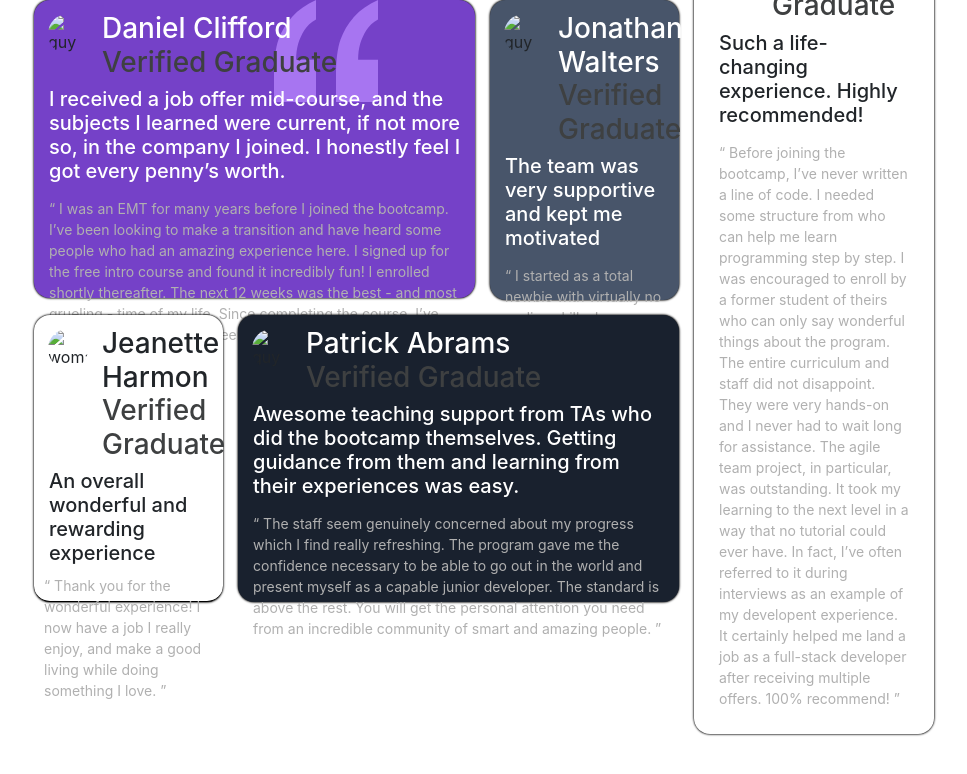
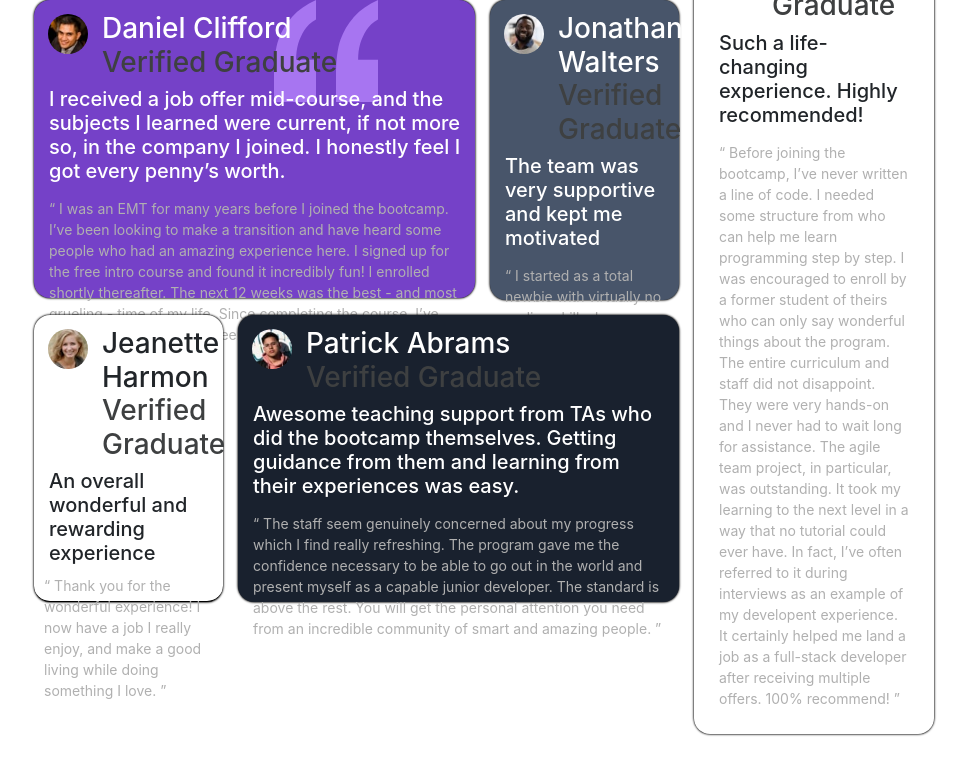
Before and after one commit to Ali-Msheik/Testimonials-front-end-mentor-challenge, a plain HTML site: page index.html in a window 1280 px wide. Shown: the whole page, without its empty margins (156-1123 px from the left). Drawn offline with nearby package versions, Linux system fonts and the light colour scheme; files whose address does not match are found by name.

Commit message:
Update index.html

```diff
--- a/index.html
+++ b/index.html
@@ -15,7 +15,7 @@
    <div class="card-purple" >
 
    <div class="card-purple-header  " style="position: relative;">
-       <img src="images/image-daniel.jpg" alt=" guy image" class="img1"   style="border-radius: 50%; width: 40px; height: 40px; ">
+       <img src="image-daniel.jpg" alt=" guy image" class="img1"   style="border-radius: 50%; width: 40px; height: 40px; ">
 
           <h3 class="h31"> Daniel Clifford <br>
             <span class="purp"> Verified Graduate</span>
@@ -38,7 +38,7 @@
        <div class="card-grey">
 
          <div class="card-grey-header">
-            <img src="images/image-jonathan.jpg" alt=" guy image" class="img2"  style="border-radius: 50%;  width: 40px; height: 40px;" >
+            <img src="image-jonathan.jpg" alt=" guy image" class="img2"  style="border-radius: 50%;  width: 40px; height: 40px;" >
                <h3 class="h32">Jonathan Walters <br>
                   <span class="gre"> Verified Graduate </span></h3>
                  </div>
@@ -53,7 +53,7 @@
     <div class="card-whiteleft">
 
           <div class="card-whiteleft-header">
-       <img src="images/image-jeanette.jpg" alt=" woman image" class="img3"   style="border-radius: 50%;  width: 40px; height: 40px; ">
+       <img src="image-jeanette.jpg" alt=" woman image" class="img3"   style="border-radius: 50%;  width: 40px; height: 40px; ">
                       <h3 class="h33" > Jeanette Harmon <br>
                     <span class="whitel"> Verified Graduate</span></h3>
                             </div>
@@ -67,7 +67,7 @@
                                      <div class="card-dark">
 
                                        <div class="card-dark-header">
-                                           <img src="images/image-patrick.jpg" alt=" guy image"  class="img4" style="border-radius: 50%; width: 40px; height: 40px;">
+                                           <img src="image-patrick.jpg" alt=" guy image"  class="img4" style="border-radius: 50%; width: 40px; height: 40px;">
                                               <h3 class="h34"> Patrick Abrams <br>
                                                  <span class="dar"> Verified Graduate</span></h3>
                                                 </div>
@@ -89,7 +89,7 @@
    <div class="card-whiteright">
 
       <div class="card-whiteright-header">
-               <img src="images/image-kira.jpg" alt=" woman image"  class="img5" style="border-radius: 50%; width: 40px; height: 40px; ">
+               <img src="image-kira.jpg" alt=" woman image"  class="img5" style="border-radius: 50%; width: 40px; height: 40px; ">
                 <h3 class="h35"> Kira Whittle <br>
                 <span class="whiter"> Verified Graduate</span> </h3>
                 </div>
```
